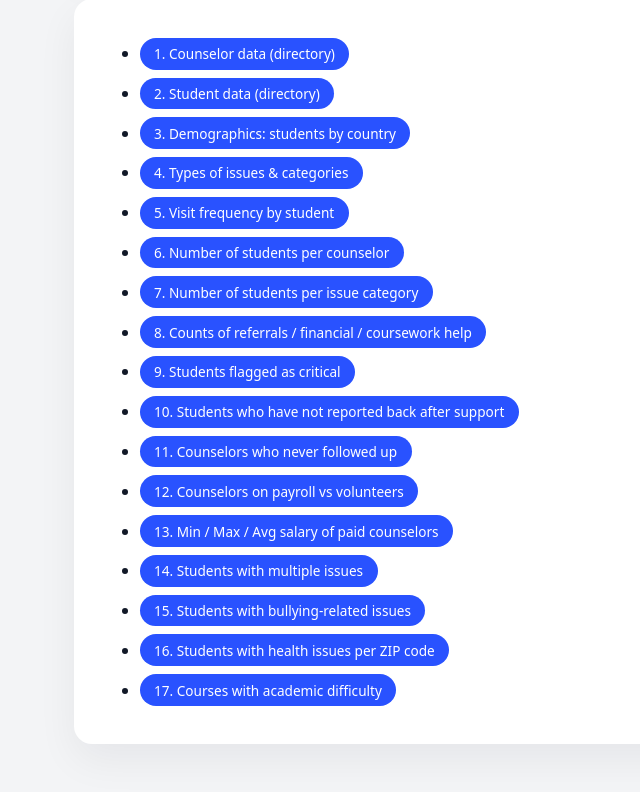
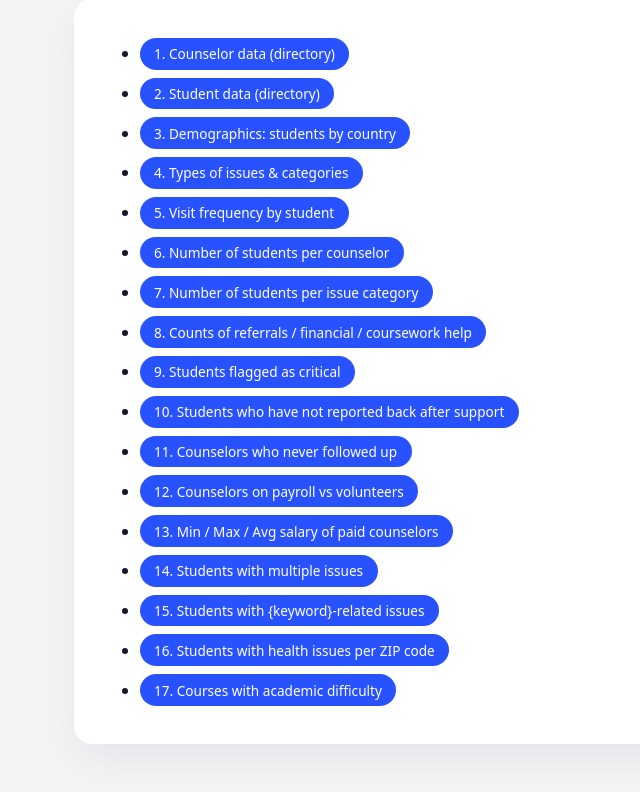
Before and after one commit to SnugTop/Student-Support-Database, a Flask app: page /reports in a window 1280 px wide. Shown: the part 276-1068 px from the top of the page, without its empty margins (30-670 px from the left). Run offline with Flask 3, Linux system fonts and the light colour scheme.

Commit message:
fixing number 15 to accept a keywork

```diff
--- a/app.py
+++ b/app.py
@@ -1372,7 +1372,7 @@ def reports_index():
         {"id": 12, "title": "12. Counselors on payroll vs volunteers"},
         {"id": 13, "title": "13. Min / Max / Avg salary of paid counselors"},
         {"id": 14, "title": "14. Students with multiple issues"},
-        {"id": 15, "title": "15. Students with bullying-related issues"},
+        {"id": 15, "title": "15. Students with {keyword}-related issues"},
         {"id": 16, "title": "16. Students with health issues per ZIP code"},
         {"id": 17, "title": "17. Courses with academic difficulty"},
     ]
@@ -1731,25 +1731,33 @@ def report_detail(report_id):
 
         # ---------- 15. Students who reported a certain issue (e.g. bullying) ----------
         elif report_id == 15:
-            title = "15. Students with bullying-related issues"
+            title = "15. Students with a specific issue keyword"
             description = (
-                "Shows students who have an issue description containing the word 'bullying'."
+                "Enter a keyword below to find all students who reported issues containing that word."
             )
-            sql = """
-                SELECT DISTINCT
-                    s.student_id,
-                    s.name,
-                    i.issue_id,
-                    i.issue_description
-                FROM Issue i
-                JOIN Visit v ON v.visit_id = i.visit_id
-                JOIN Student s ON s.student_id = v.student_id
-                WHERE i.issue_description LIKE '%bullying%'
-                ORDER BY s.name
-            """
-            cur = conn.execute(sql)
-            rows = cur.fetchall()
-            headers = [col[0] for col in cur.description]
+
+            keyword = request.args.get("keyword", "").strip()
+            if keyword:
+                like_pattern = f"%{keyword}%"
+                sql = """
+                    SELECT DISTINCT
+                        s.student_id,
+                        s.name,
+                        i.issue_id,
+                        i.issue_description
+                    FROM Issue i
+                    JOIN Visit v ON v.visit_id = i.visit_id
+                    JOIN Student s ON s.student_id = v.student_id
+                    WHERE i.issue_description LIKE ?
+                    ORDER BY s.name
+                """
+                cur = conn.execute(sql, (like_pattern,))
+                rows = cur.fetchall()
+                headers = [col[0] for col in cur.description]
+            else:
+                rows = []
+                headers = []
+
 
         # ---------- 16. Number of students with health issues per ZIP code ----------
         elif report_id == 16:
```
Also changed, not shown: templates/report_detail.html (+10 -0 lines).
